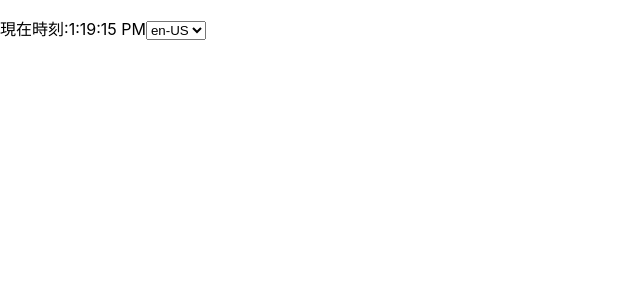
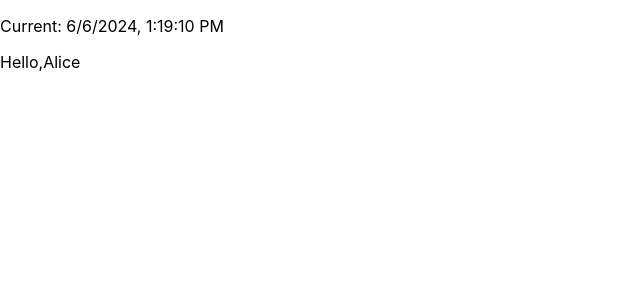
Before and after one commit to nakamuuu-prog/react-sample, a React (Create React App) app: page / in a window 1280 px wide. Shown: the top 300 px of the page, without its empty margins (0-640 px from the left). Built offline with nearby package versions, Linux system fonts and the light colour scheme.

Commit message:
React Hooks(フック) - useContext

```diff
--- /dev/null
+++ b/src/components/UseContextSample.tsx
@@ -0,0 +1,45 @@
+import React, { useContext } from "react";
+
+type User = {
+  id: number;
+  name: string;
+};
+
+const UserContext = React.createContext<User | null>(null);
+
+const GrandChild = () => {
+  // useContextを使うことで、Contextから値を参照することができる
+  // Consumerで取得する違いは？
+  // =>useContextは値を取得する用の関数が不要なので、直感的に使える
+  // =>コードが冗長にならない
+  // =>React19からはProviderなしでも書けるようになるらしい
+  const user = useContext(UserContext);
+
+  return user !== null ? <p>Hello,{user.name}</p> : null;
+};
+
+const Child = () => {
+  const now = new Date();
+
+  return (
+    <div>
+      <p>Current: {now.toLocaleString()}</p>
+      <GrandChild />
+    </div>
+  );
+};
+
+const Parent = () => {
+  const user: User = {
+    id: 1,
+    name: "Alice",
+  };
+
+  return (
+    <UserContext.Provider value={user}>
+      <Child />
+    </UserContext.Provider>
+  );
+};
+
+export default Parent;
--- a/src/index.tsx
+++ b/src/index.tsx
@@ -1,13 +1,13 @@
 import React from "react";
 import ReactDOM from "react-dom/client";
 import "./index.css";
-import { Clock } from "./components/Clock";
+import Parent from "./components/UseContextSample";
 import reportWebVitals from "./reportWebVitals";
 
 const root = ReactDOM.createRoot(
   document.getElementById("root") as HTMLElement
 );
-root.render(<Clock />);
+root.render(<Parent />);
 
 // If you want to start measuring performance in your app, pass a function
 // to log results (for example: reportWebVitals(console.log))
```
